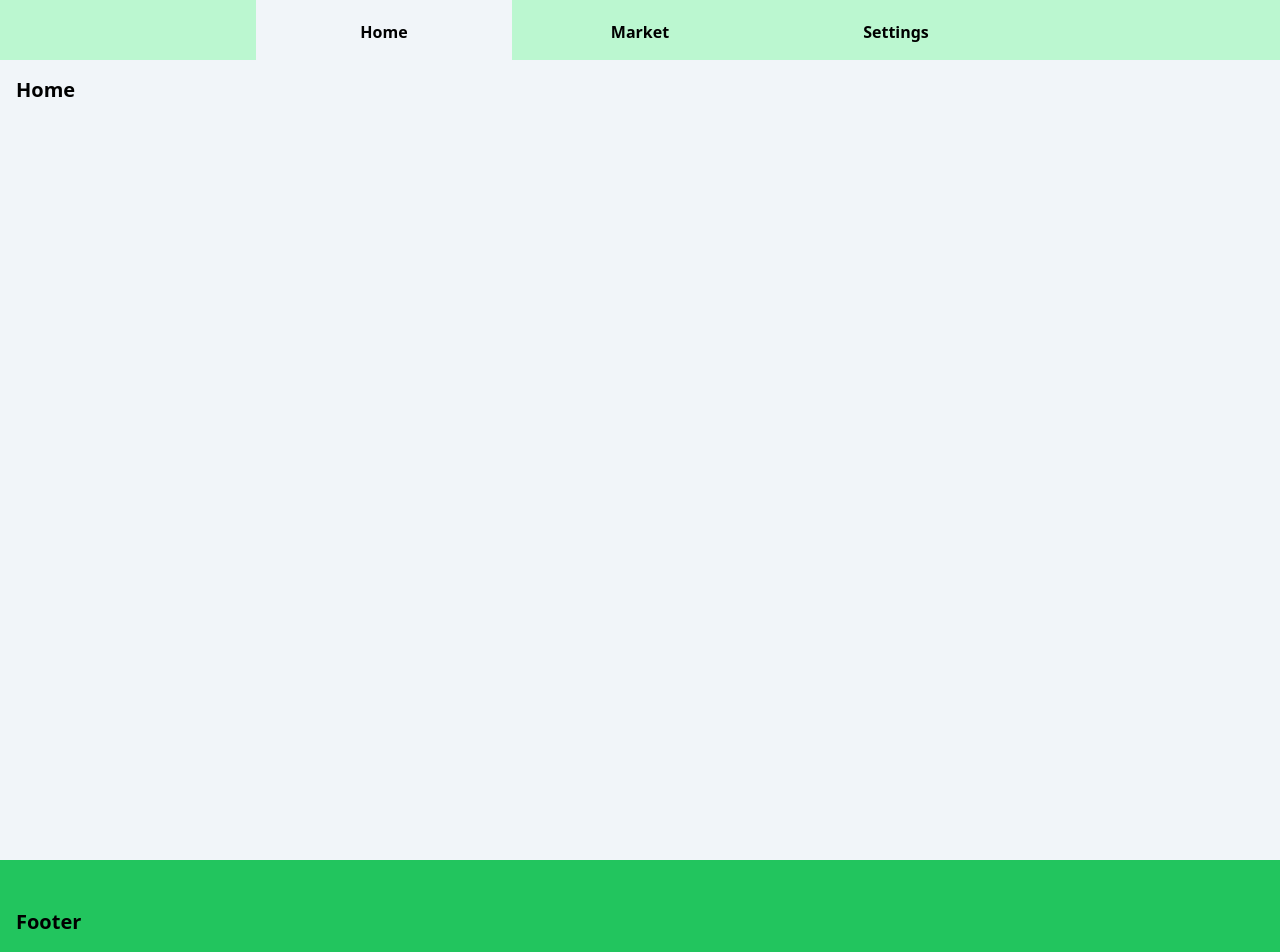
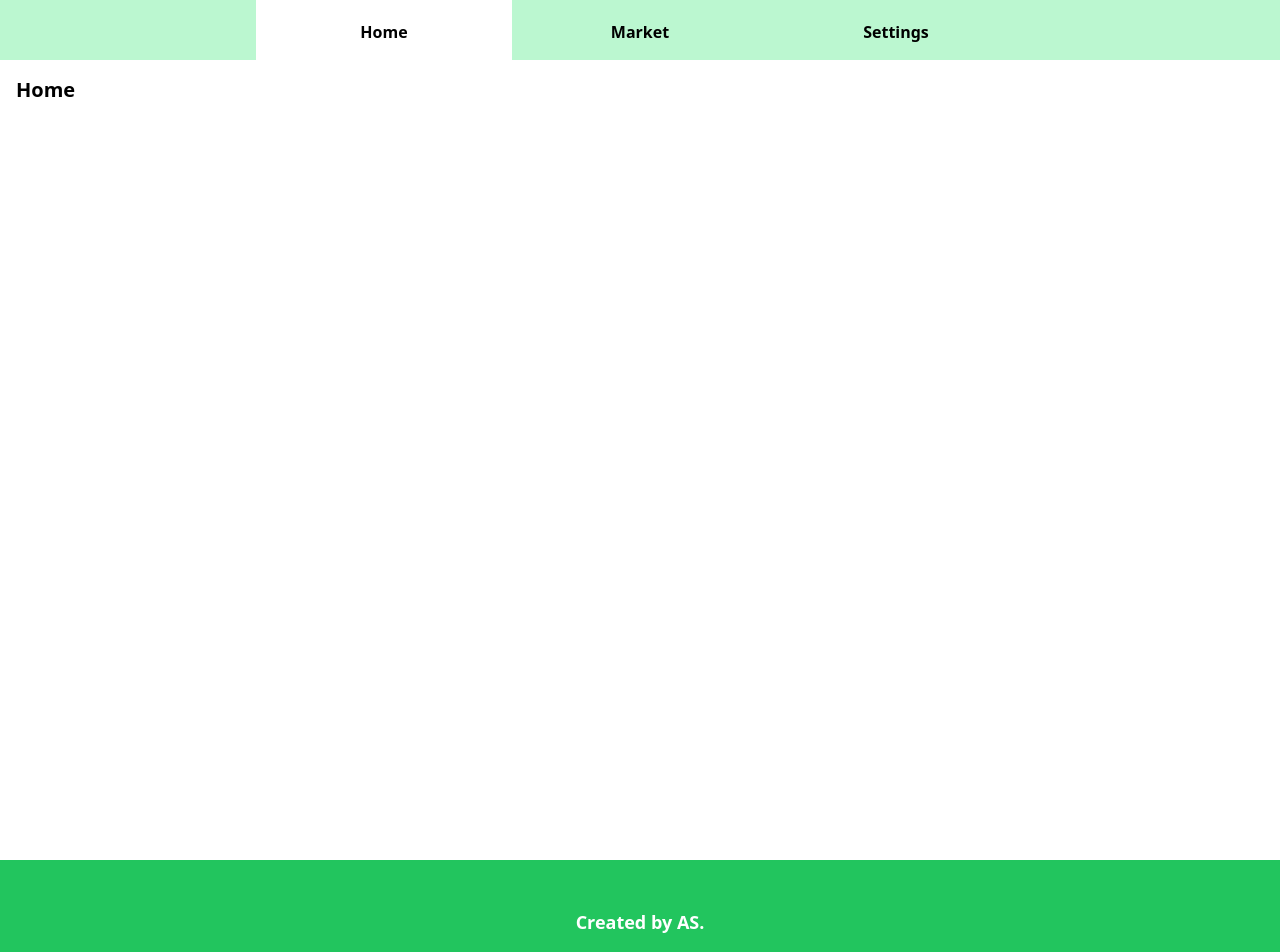
Before and after one commit to iaseth/pointedit, a React (Create React App) app: page / in a window 1280 px wide. Shown: the top 952 px of the page. Built offline with nearby package versions, Linux system fonts and the light colour scheme.

Commit message:
Nested all tabs in own dirs

```diff
--- a/src/PointApp/Footer/Footer.js
+++ b/src/PointApp/Footer/Footer.js
@@ -4,8 +4,10 @@
 export default function Footer () {
 
 	return (
-		<footer className="bg-green-500 py-12 px-4">
-			<h2>Footer</h2>
+		<footer className="bg-green-500 text-white py-12 px-4">
+			<section className="max-w-3xl mx-auto text-center">
+				<h3>Created by AS.</h3>
+			</section>
 		</footer>
 	);
 }
--- a/src/PointApp/Header/Header.js
+++ b/src/PointApp/Header/Header.js
@@ -5,7 +5,7 @@ export default function Header ({TABS, currentTabIndex, setCurrentTabIndex}) {
 	const tabItems = TABS.map((t, k) => {
 		   const current = k === currentTabIndex;
 		   let className = "pt-1";
-		   className += current ? " bg-slate-100" : " bg-green-200 hover:bg-green-300 cursor-pointer";
+		   className += current ? " bg-white" : " hover:bg-green-300 cursor-pointer";
 
 		   return (
 				   <div key={k} className={className} onClick={() => current ? null : setCurrentTabIndex(k)}>
--- a/src/PointApp/PointApp.js
+++ b/src/PointApp/PointApp.js
@@ -3,9 +3,9 @@ import React from 'react';
 import Header from './Header/Header';
 import Footer from './Footer/Footer';
 
-import Home from './Content/Home';
-import Market from './Content/Market';
-import Settings from './Content/Settings';
+import Home from './Content/Home/Home';
+import Market from './Content/Market/Market';
+import Settings from './Content/Settings/Settings';
 
 const TABS = [
 	{title: "Home", char: "H", component: Home},
@@ -20,7 +20,7 @@ export default function PointApp () {
 	return (
 		<div className="bg-slate-100">
 
-			<main className="">
+			<main className="bg-white">
 				<Header {...{TABS, currentTabIndex, setCurrentTabIndex}} />
 				<CurrentComponent />
 				<Footer />
```
Also changed, not shown: src/PointApp/Content/Home/Home.js (renamed from src/PointApp/Content/Home.js), src/PointApp/Content/Market/Market.js (renamed from src/PointApp/Content/Market.js), src/PointApp/Content/Settings/Settings.js (renamed from src/PointApp/Content/Settings.js).
